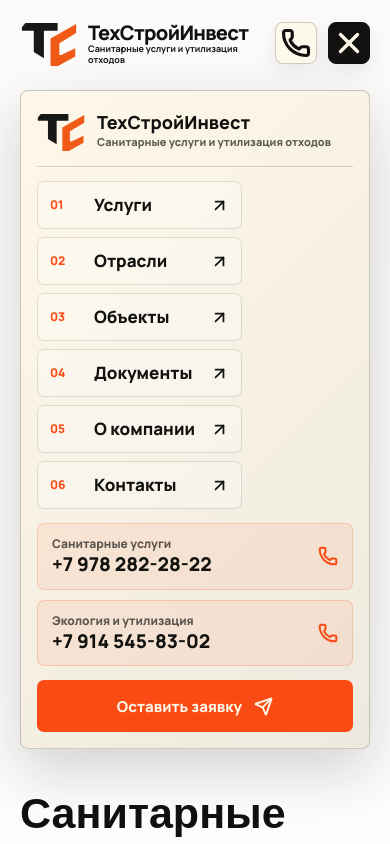
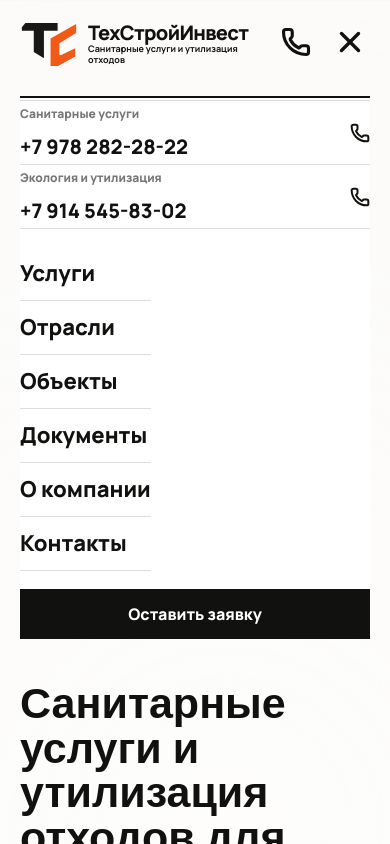
Before and after one commit to uglyfacegoat/tehstoi, a React (Vite) app: page / in a window 390 px wide. Both pictures are taken after a click on the button 349 px from the left and 43 px from the top of the page. Shown: the top 844 px of the page. Built offline with nearby package versions, Linux system fonts and the light colour scheme.

Commit message:
Simplify mobile menu styling

```diff
--- a/src/sections/Hero.tsx
+++ b/src/sections/Hero.tsx
@@ -8,7 +8,6 @@
   Menu,
   MousePointer2,
   Phone,
-  Send,
   Truck,
   UserRoundCheck,
   X,
@@ -91,21 +90,10 @@
       <a className="headerCta" href="#contacts">Оставить заявку <ArrowUpRight size={20} /></a>
       {isMenuOpen && (
         <div className="mobileMenuPanel" id="mobile-menu">
-          <div className="mobileMenuHead">
-            <span className="mobileMenuLogo" aria-hidden="true">
-              <LogoMark />
-            </span>
-            <div>
-              <strong>ТехСтройИнвест</strong>
-              <span>Санитарные услуги и утилизация отходов</span>
-            </div>
-          </div>
           <nav aria-label="Мобильная навигация">
-            {nav.map((item, index) => (
+            {nav.map((item) => (
               <a href={item.href} key={item.label} onClick={closeMenu}>
-                <small>{String(index + 1).padStart(2, '0')}</small>
                 <span>{item.label}</span>
-                <ArrowUpRight size={19} strokeWidth={2.2} />
               </a>
             ))}
           </nav>
@@ -119,7 +107,7 @@
             ))}
           </div>
           <a className="mobileMenuRequest" href="#contacts" onClick={closeMenu}>
-            Оставить заявку <Send size={19} strokeWidth={2.4} />
+            Оставить заявку
           </a>
         </div>
       )}
--- a/src/styles/mobile/hero.css
+++ b/src/styles/mobile/hero.css
@@ -261,13 +261,13 @@
     display: inline-flex !important;
     align-items: center !important;
     justify-content: center !important;
-    width: 42px !important;
-    height: 42px !important;
+    width: 40px !important;
+    height: 40px !important;
     color: #11120f !important;
-    border: 1px solid rgba(17, 18, 15, 0.2) !important;
-    border-radius: 8px !important;
-    background: rgba(255, 248, 233, 0.74) !important;
-    box-shadow: 0 8px 22px rgba(17, 18, 15, 0.08) !important;
+    border: 0 !important;
+    border-radius: 0 !important;
+    background: transparent !important;
+    box-shadow: none !important;
   }
 
   .mobilePhoneAction {
@@ -283,123 +283,73 @@
   }
 
   .mobileMenuButton.isOpen {
-    background: #11120f !important;
-    color: #fff8e9 !important;
-    border-color: #11120f !important;
+    color: #11120f !important;
   }
 
   .mobileMenuPanel {
     display: grid !important;
     grid-column: 1 / -1 !important;
-    gap: 14px !important;
-    margin-top: 12px !important;
-    padding: 16px !important;
-    border: 1px solid rgba(17, 18, 15, 0.2) !important;
-    border-radius: 8px !important;
-    background:
-      linear-gradient(135deg, rgba(255, 248, 233, 0.98), rgba(238, 233, 222, 0.98)) !important;
-    box-shadow: 0 22px 58px rgba(17, 18, 15, 0.18) !important;
+    gap: 18px !important;
+    margin-top: 18px !important;
+    padding: 2px 0 0 !important;
+    border: 0 !important;
+    border-top: 2px solid #11120f !important;
+    border-radius: 0 !important;
+    background: #fff !important;
+    box-shadow: none !important;
     z-index: 40 !important;
-  }
-
-  .mobileMenuHead {
-    display: grid !important;
-    grid-template-columns: 48px minmax(0, 1fr) !important;
-    gap: 12px !important;
-    align-items: center !important;
-    padding: 2px 0 14px !important;
-    border-bottom: 1px solid rgba(17, 18, 15, 0.16) !important;
-  }
-
-  .mobileMenuLogo {
-    display: block !important;
-    width: 48px !important;
-    height: 39px !important;
-  }
-
-  .mobileMenuLogo svg {
-    width: 100% !important;
-    height: 100% !important;
-  }
-
-  .mobileMenuHead strong,
-  .mobileMenuHead span {
-    display: block !important;
-  }
-
-  .mobileMenuHead strong {
-    color: #11120f !important;
-    font-size: 18px !important;
-    font-weight: 950 !important;
-    line-height: 1 !important;
-  }
-
-  .mobileMenuHead span {
-    margin-top: 4px !important;
-    color: rgba(17, 18, 15, 0.68) !important;
-    font-size: 11px !important;
-    font-weight: 800 !important;
-    line-height: 1.25 !important;
   }
 
   .mobileMenuPanel nav {
     display: grid !important;
-    gap: 8px !important;
+    gap: 0 !important;
     padding: 0 !important;
     overflow: visible !important;
     white-space: normal !important;
   }
 
   .mobileMenuPanel nav a {
-    display: grid !important;
-    grid-template-columns: 34px minmax(0, 1fr) 24px !important;
-    gap: 10px !important;
+    display: flex !important;
     align-items: center !important;
-    min-height: 48px !important;
-    padding: 0 12px !important;
-    border: 1px solid rgba(17, 18, 15, 0.12) !important;
-    border-radius: 7px !important;
-    background: rgba(255, 255, 255, 0.28) !important;
+    min-height: 54px !important;
+    padding: 0 !important;
+    border: 0 !important;
+    border-bottom: 1px solid rgba(17, 18, 15, 0.14) !important;
+    border-radius: 0 !important;
+    background: transparent !important;
     color: #11120f !important;
-    font-size: 17px !important;
+    font-size: 22px !important;
     font-weight: 900 !important;
     line-height: 1.1 !important;
-  }
-
-  .mobileMenuPanel nav a small {
-    color: var(--orange) !important;
-    font-size: 12px !important;
-    font-weight: 950 !important;
   }
 
   .mobileMenuPanel nav a span {
     min-width: 0 !important;
   }
 
-  .mobileMenuPanel nav a svg {
-    justify-self: end !important;
-  }
-
   .mobileMenuPhones {
     display: grid !important;
-    gap: 10px !important;
+    gap: 0 !important;
+    border-top: 1px solid rgba(17, 18, 15, 0.14) !important;
   }
 
   .mobileMenuPhones a {
     display: grid !important;
-    grid-template-columns: minmax(0, 1fr) 30px !important;
-    gap: 3px 12px !important;
+    grid-template-columns: minmax(0, 1fr) 24px !important;
+    gap: 2px 12px !important;
     align-items: center !important;
-    padding: 13px 14px !important;
-    border: 1px solid rgba(250, 75, 20, 0.2) !important;
-    border-radius: 7px !important;
-    background: rgba(250, 75, 20, 0.08) !important;
+    min-height: 64px !important;
+    padding: 0 !important;
+    border: 0 !important;
+    border-bottom: 1px solid rgba(17, 18, 15, 0.14) !important;
+    border-radius: 0 !important;
+    background: transparent !important;
   }
 
   .mobileMenuPhones span,
   .mobileMenuPhones small {
     grid-column: 1 !important;
-    color: rgba(17, 18, 15, 0.68) !important;
+    color: rgba(17, 18, 15, 0.58) !important;
     font-size: 12px !important;
     font-weight: 800 !important;
     line-height: 1.2 !important;
@@ -408,7 +358,7 @@
   .mobileMenuPhones strong {
     grid-column: 1 !important;
     color: #11120f !important;
-    font-size: 19px !important;
+    font-size: 20px !important;
     font-weight: 950 !important;
     line-height: 1.12 !important;
   }
@@ -417,19 +367,18 @@
     grid-column: 2 !important;
     grid-row: 1 / span 2 !important;
     justify-self: end !important;
-    color: var(--orange) !important;
+    color: #11120f !important;
   }
 
   .mobileMenuRequest {
     display: inline-flex !important;
     align-items: center !important;
     justify-content: center !important;
-    gap: 12px !important;
-    min-height: 52px !important;
-    border-radius: 7px !important;
-    background: var(--orange) !important;
-    color: #fff8e9 !important;
-    font-size: 15px !important;
+    min-height: 50px !important;
+    border-radius: 0 !important;
+    background: #11120f !important;
+    color: #fff !important;
+    font-size: 16px !important;
     font-weight: 950 !important;
   }
 }
```
